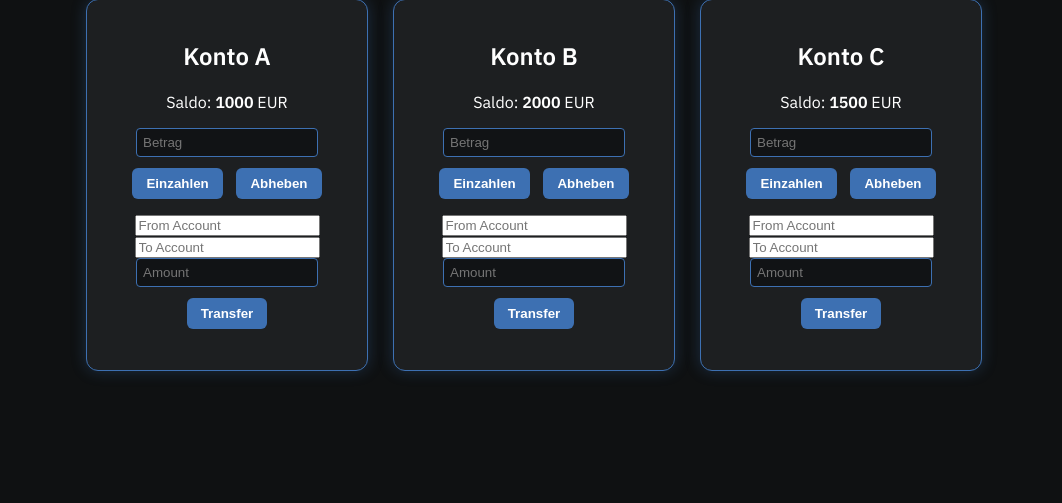
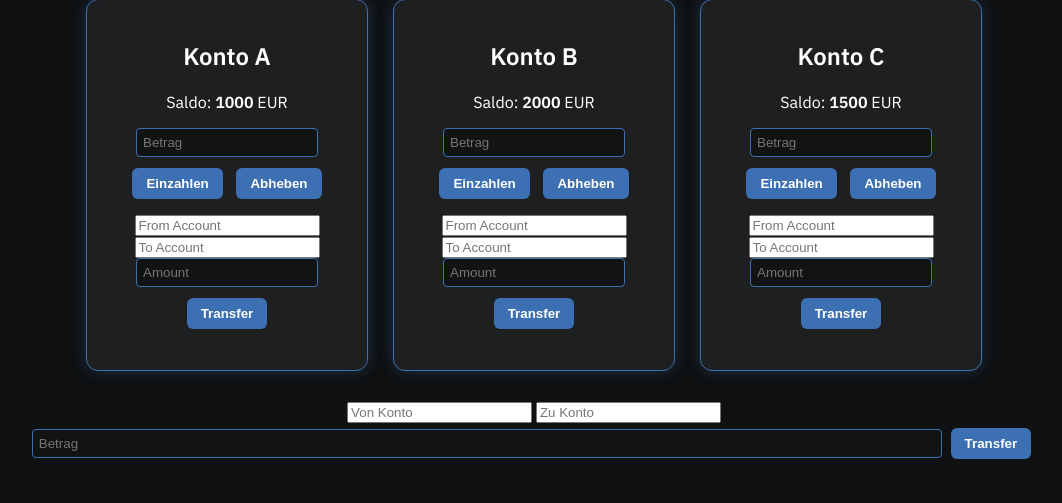
Before and after one commit to Caknesga/mini-zseries-odroid, a Flask app: page / in a window 1280 px wide. Shown: the part 123-626 px from the top of the page, without its empty margins (106-1168 px from the left). Run offline with Flask 3, Linux system fonts and the light colour scheme.

Commit message:
index script

```diff
--- a/workloads/transaction/templates/index.html
+++ b/workloads/transaction/templates/index.html
@@ -14,6 +14,7 @@
      <div class="account-box" id="account-{{ name }}" data-threshold="{{ thresholds[name] }}">
             <h2>Konto {{ name }}</h2>
             <p>Saldo: <strong id="balance-{{ name }}">{{ balance }}</strong> EUR</p>
+
 
             <input type="number" id="amount-{{ name }}" placeholder="Betrag" min="0" step="1">
             <div class="btn-row">
@@ -77,36 +78,55 @@
             statusEl.style.color = "#da1e28";
         }
     }
-    document.getElementById("transferForm").addEventListener("submit", async function(e) {
+
+    </script>
+    <form id="transferForm">
+  <input type="text" id="fromAccount" placeholder="Von Konto">
+  <input type="text" id="toAccount" placeholder="Zu Konto">
+  <input type="number" id="transferAmount" placeholder="Betrag">
+  <button type="submit">Transfer</button>
+</form>
+
+<p id="transferResult"></p>
+
+<script>
+document.addEventListener("DOMContentLoaded", () => {
+  document.getElementById("transferForm").addEventListener("submit", async (e) => {
     e.preventDefault();
 
     const from = document.getElementById("fromAccount").value;
     const to = document.getElementById("toAccount").value;
     const amount = parseFloat(document.getElementById("transferAmount").value);
+    const resultEl = document.getElementById("transferResult");
 
+    try {
       const response = await fetch("/transfer", {
         method: "POST",
         headers: { "Content-Type": "application/json" },
         body: JSON.stringify({ from, to, amount })
       });
-
       const result = await response.json();
-  const resultEl = document.getElementById("transferResult");
 
       if (response.ok) {
-    resultEl.textContent = `✅ Transferred ${amount} EUR from ${from} to ${to}.`;
-    resultEl.style.color = "green";
+        resultEl.textContent = `✅ ${amount} EUR von ${from} nach ${to} übertragen.`;
+        resultEl.style.color = "#198038";
 
-    // 🔄 Refresh balances on page
-    for (const [account, balance] of Object.entries(result.balances)) {
-      const el = document.getElementById(`balance-${account}`);
+        // 🔄 Refresh balances
+        for (const [acc, balance] of Object.entries(result.balances)) {
+          const el = document.getElementById(`balance-${acc}`);
           if (el) el.textContent = balance;
         }
       } else {
         resultEl.textContent = `⚠️ ${result.error}`;
-    resultEl.style.color = "red";
+        resultEl.style.color = "#da1e28";
+      }
+    } catch (error) {
+      resultEl.textContent = "🚫 Fehler bei der Verbindung";
+      resultEl.style.color = "#da1e28";
     }
   });
+});
 </script>
+
 </body>
 </html>
```
Lines whose indentation alone changed are shown as unchanged.
